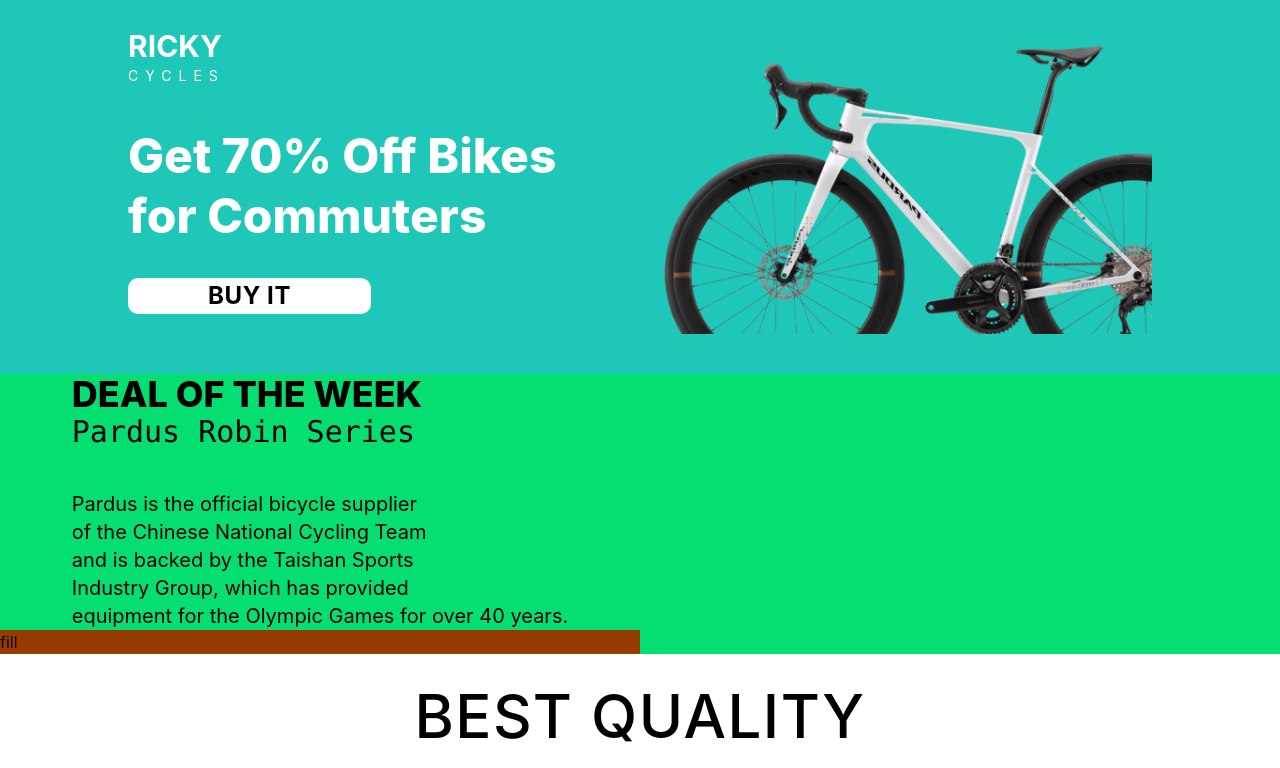
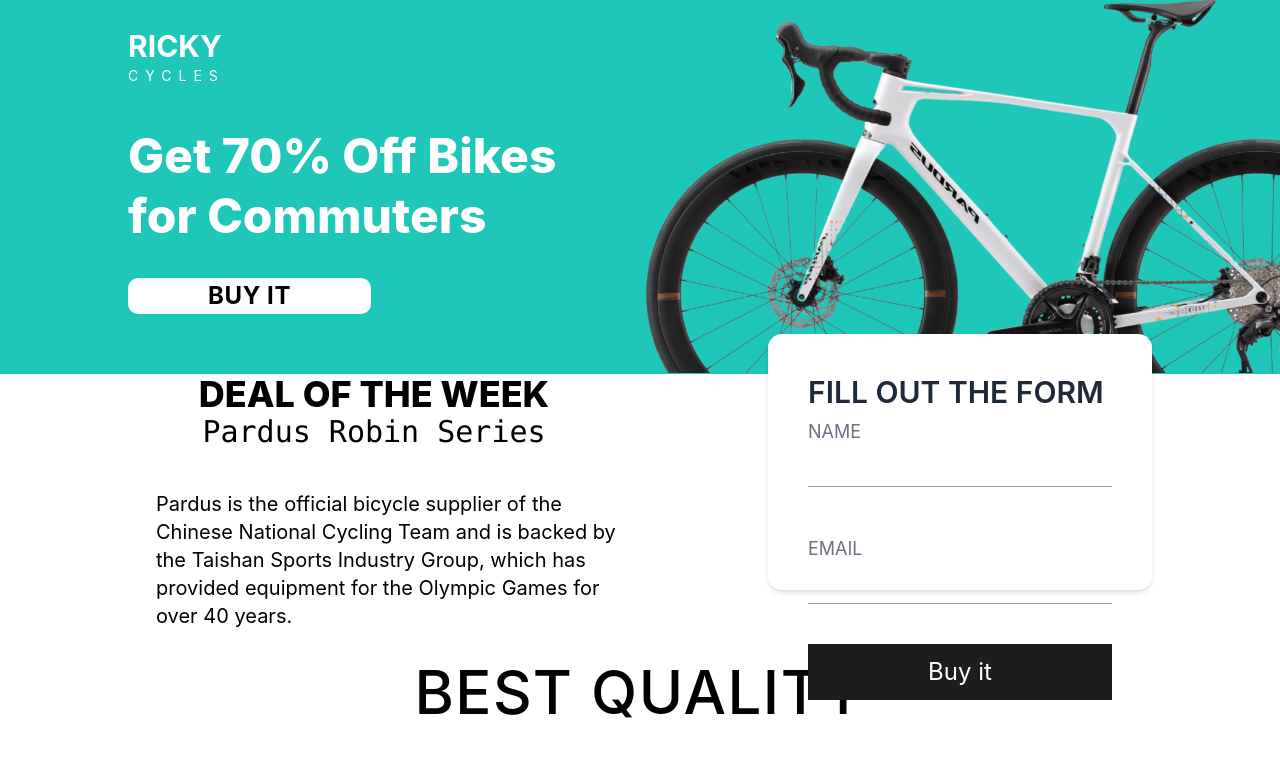
Before and after one commit to songha7/landing-page, a Nuxt app: page / in a window 1280 px wide. Shown: the top 768 px of the page. Built offline with nearby package versions, Linux system fonts and the light colour scheme.

Commit message:
Finish Project

```diff
--- a/app/app.vue
+++ b/app/app.vue
@@ -12,7 +12,7 @@
 } from '@/components/ui/form'
 </script>
 <template>
-    <section class="bg-[#1ec7b8] ">
+    <section class="bg-[#1ec7b8] relative">
       <div class="max-w-5xl mx-auto flex md:flex-row items-center gap-10">
         <div class="w-full pb-15 md:w-1/2">
           <p class="text-white
@@ -33,21 +33,30 @@
             BUY IT
           </Button>
         </div>
-        <div class="min-w-0 md:w-1/2 flex justify-end padding:0 md:justify-end">
+        <div class="min-w-0 md:w-1/2 flex justify-end padding:0 md:justify-end absolute right-0 bottom-0">
           <img src="/images/bike1.png" alt="Ricky Cycles commuter road bike" class="w-full max-w-400 object-contain scale-x-[-1]" />
         </div>
       </div>
     </section>
-    <section class="bg-green-400 flew flew-row">
-      <div class="w-1/2 flex flex-col items-center gap-10" >
-          <p class="max-w-5xl mx-auto flex flex-col text-black ">
+<section class="bg-[#ffffff] relative ">
+      <div class="max-w-5xl mx-auto flex md:flex-row items-center gap-10">
+        <div class="w-1/2 flex flex-col justify-center items-center gap-10" >
+          <p class="max-w-5xl mx-auto items-center justify-center flex flex-col text-black ">
             <h1 class="text-4xl font-extrabold">DEAL OF THE WEEK</h1>
             <h2 class="text-3xl font-mono pb-10 ">Pardus Robin Series</h2>
-            <h3 class="text-xl font-sans">Pardus is the official bicycle supplier<br /> of the Chinese National Cycling Team <br />and is backed by the Taishan Sports <br />Industry Group, which has provided<br /> equipment for the Olympic Games for over 40 years.</h3>
+            <h3 class="text-xl pl-7 font-sans">Pardus is the official bicycle supplier of the Chinese National Cycling Team and is backed by the Taishan Sports Industry Group, which has provided equipment for the Olympic Games for over 40 years.</h3>
           </p>
-      </div>
-      <div class=" w-1/2 bg-amber-800 justify-end ">
-        fill
+        </div>
+        <div class="bg-emerald-700  min-w-0 md:w-1/2 flex justify-end padding:0 md:justify-end ">
+          <div class="bg-white items-center h-full w-full justify-center rounded-xl shadow-md p-10 max-w-sm absolute -top-10">
+            <h2 class="text-3xl  font-semibold text-gray-800 ">FILL OUT THE FORM</h2>
+            <p class="text-gray-500 text-lg mt-2">NAME</p>
+            <input type="text" class="border-b border-gray-400 outline-none bg-transparent w-full pt-3 pb-1"/>
+            <p class="text-gray-500 text-lg pt-10 mt-2">EMAIL</p>
+            <input type="text" class="border-b border-gray-400 outline-none bg-transparent w-full pt-3 pb-1"/>
+            <button type="submit" class="border-black bg-[#1d1d1b] text-2xl text-white w-full mt-10 pt-3 pr-5 pl-5 pb-3 ">Buy it</button>
+          </div>
+        </div>
       </div>
     </section>
     <section class="bg-white text-black py-8">
```
